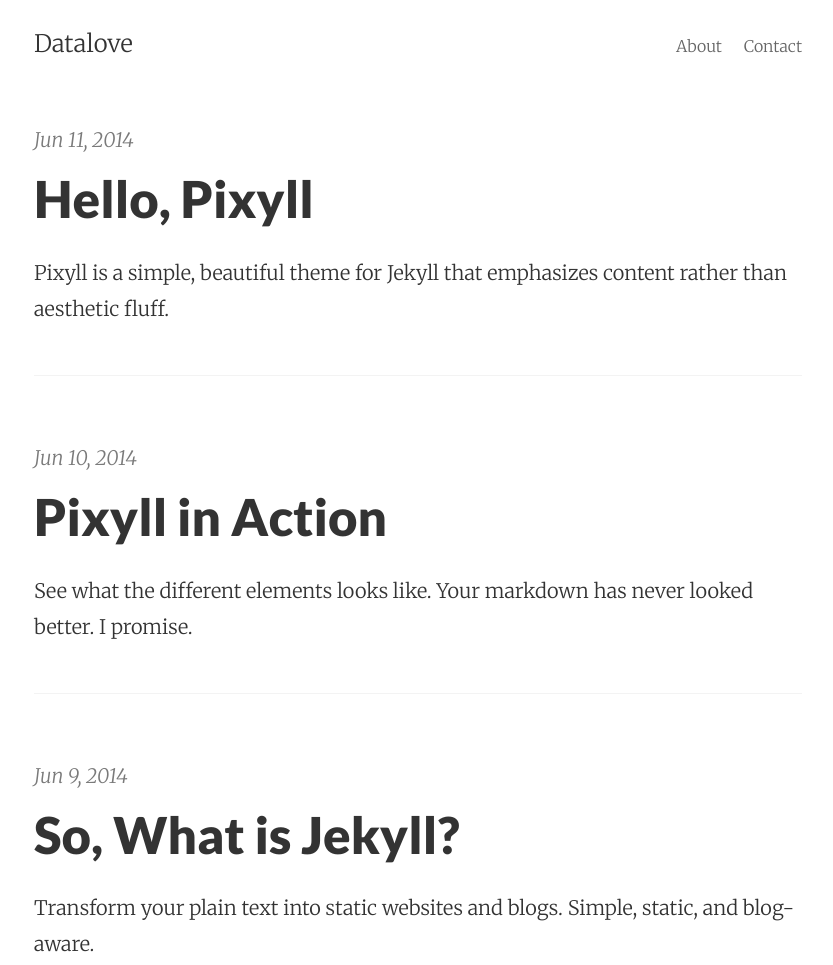
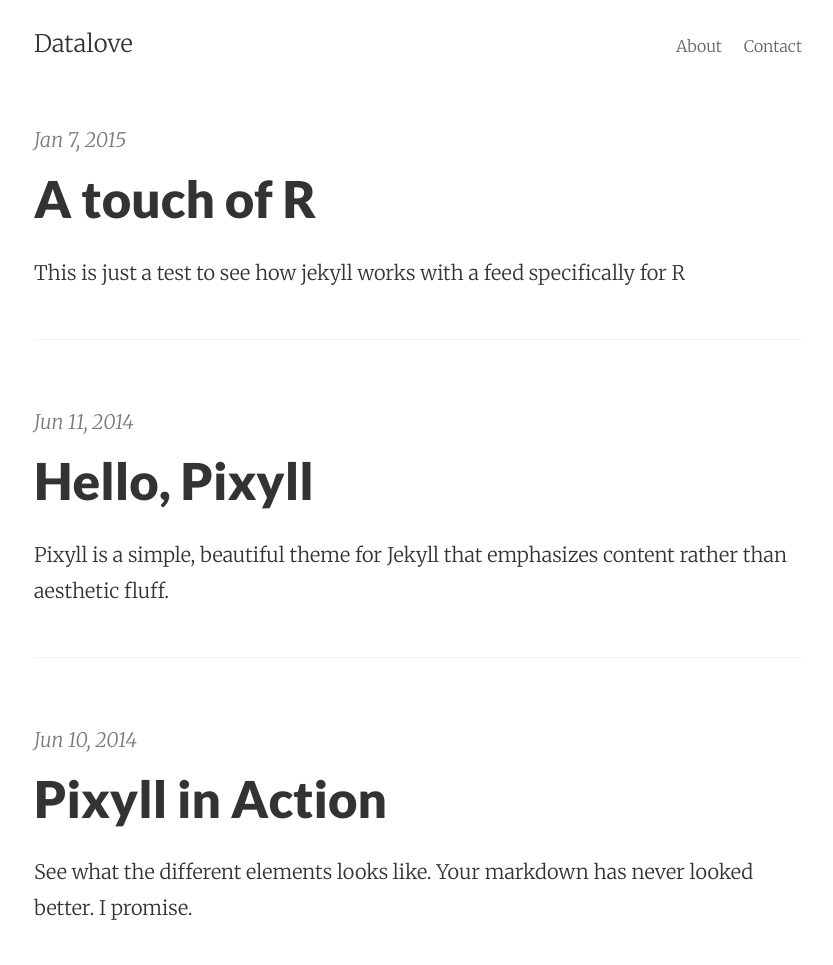
Before and after one commit to datalove/datalove.github.io, a plain HTML site: page index.html in a window 1280 px wide. Shown: the top 965 px of the page, without its empty margins (222-1055 px from the left). Drawn offline with Linux system fonts and the light colour scheme.

Commit message:
added an RSS feed for posts with category R

```diff
--- a/feed.xml
+++ b/feed.xml
@@ -5,6 +5,15 @@
     <description>Oh for the love of data!</description>
     <link>http://datalove.org/</link>
     <atom:link href="http://datalove.org/feed.xml" rel="self" type="application/rss+xml" />
+
+      <item>
+        <title>A touch of R</title>
+        <description>&lt;p&gt;Just a test to see how well it deals with R and stuff.&lt;/p&gt;
+</description>
+        <pubDate>Wed, 07 Jan 2015 15:53:00 +0800</pubDate>
+        <link>http://datalove.org/r/2015/01/07/test-R-script/</link>
+        <guid isPermaLink="true">http://datalove.org/r/2015/01/07/test-R-script/</guid>
+      </item>
 
       <item>
         <title>Hello, Pixyll</title>
--- a/index.html
+++ b/index.html
@@ -69,6 +69,14 @@
   <div class="posts">
 
       <div class="post">
+        <a href="/r/2015/01/07/test-R-script/" class="post-link">
+          <p class="post-meta">Jan 7, 2015</p>
+          <h3 class="h2 post-title">A touch of R</h3>
+          <p class="post-summary">This is just a test to see how jekyll works with a feed specifically for R</p>
+        </a>
+      </div>
+
+      <div class="post">
         <a href="/jekyll/pixyll/2014/06/11/welcome-to-pixyll/" class="post-link">
           <p class="post-meta">Jun 11, 2014</p>
           <h3 class="h2 post-title">Hello, Pixyll</h3>
@@ -81,14 +89,6 @@
           <p class="post-meta">Jun 10, 2014</p>
           <h3 class="h2 post-title">Pixyll in Action</h3>
           <p class="post-summary">See what the different elements looks like. Your markdown has never looked better. I promise.</p>
-        </a>
-      </div>
-
-      <div class="post">
-        <a href="/jekyll/pixyll/2014/06/09/so-what-is-jekyll/" class="post-link">
-          <p class="post-meta">Jun 9, 2014</p>
-          <h3 class="h2 post-title">So, What is Jekyll?</h3>
-          <p class="post-summary">Transform your plain text into static websites and blogs. Simple, static, and blog-aware.</p>
         </a>
       </div>
 
```
Also changed, not shown: page2/index.html (+8 -0 lines).
